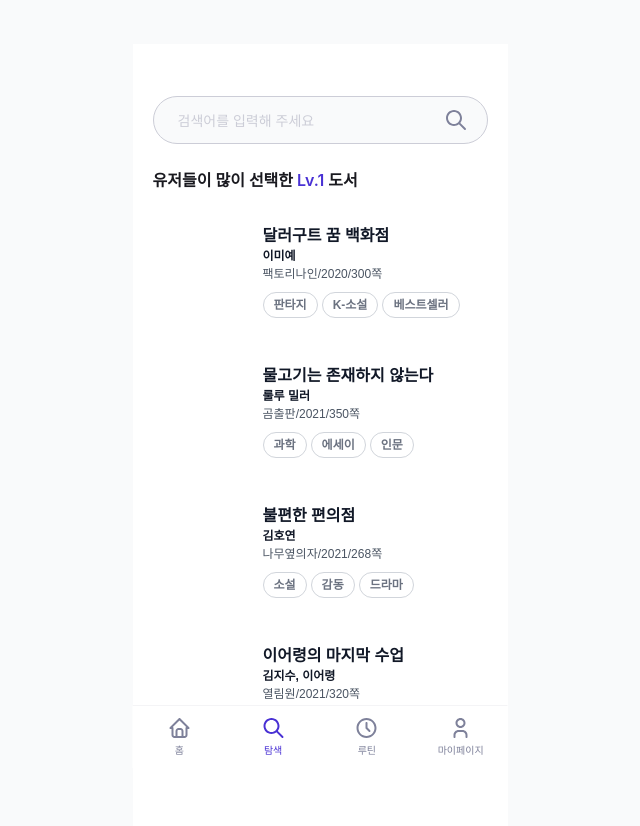
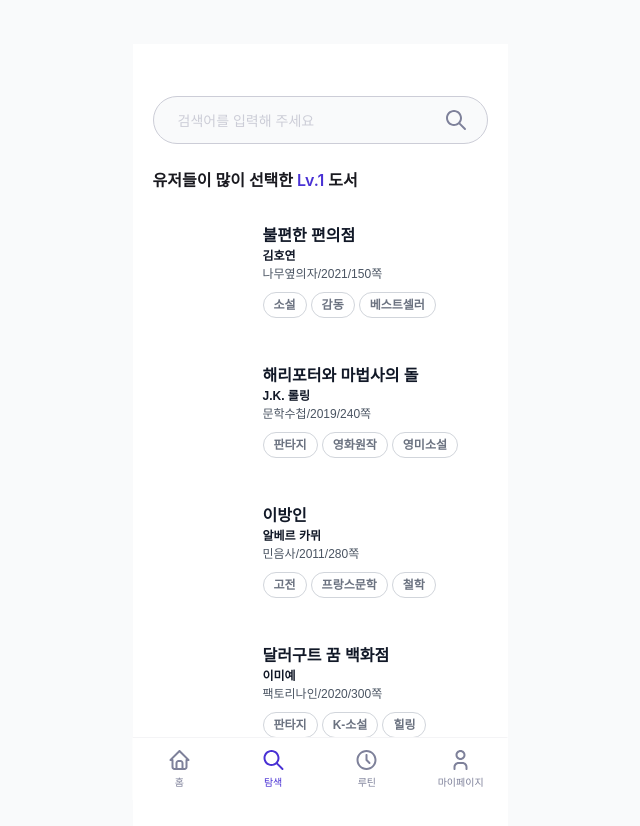
Before and after one commit to Leets-Official/StepBookStep-FE, a React (Vite) app: page / in a window 1280 px wide. Shown: the top 826 px of the page, without its empty margins (320-960 px from the left). Built offline with nearby package versions, Linux system fonts and the light colour scheme; a web font is replaced by a local one.

Commit message:
test : 필터 적용되는지 테스트

```diff
--- a/src/components/BookList/BookList.types.ts
+++ b/src/components/BookList/BookList.types.ts
@@ -21,4 +21,9 @@ export interface BookListProps {
   targetAmount?: number;   // 100
   remainingAmount?: number;// 82
   isAchieved?: boolean;    // 목표 달성 여부
+
+
+  level?: number;
+  country?: string;
+  genre?: string;
 }
--- a/src/pages/Search/Search.styles.ts
+++ b/src/pages/Search/Search.styles.ts
@@ -19,7 +19,7 @@ export const container = `
 
   [&_nav]:bg-white
   [&_nav]:z-50
-  [&_nav]:!bottom-[32px]
+
 `;
 
 export const contentArea = `
@@ -39,7 +39,6 @@ export const headerWrapper = `
   bg-white
 `;
 
-// [수정] 칩들과 필터 버튼을 가로로 배치 (gap-3, overflow-hidden)
 export const filterBar = `
   w-full
   px-[20px]
@@ -54,7 +53,6 @@ export const filterBar = `
   overflow-hidden
 `;
 
-// [추가] 칩 리스트 (가로 스크롤)
 export const chipList = `
   flex
   gap-2
--- a/src/pages/Search/Search.tsx
+++ b/src/pages/Search/Search.tsx
@@ -1,11 +1,13 @@
-import { useState } from "react";
+import { useState, useMemo } from "react"; // [추가] useMemo
 import * as S from "./Search.styles";
+
 import AppBar from "@/components/AppBar/AppBar";
 import BottomBar from "@/components/BottomBar/BottomBar";
 import { BookList } from "@/components/BookList/BookList";
 import TextField from "@/components/TextField/TextField";
 import { Chip } from "@/components/Chip/Chip";
 import { FilterIcon } from "@/assets/icons";
+
 import { dummySearchResults } from "./dummyData";
 import SearchFilter from "./SearchFilter";
 import type { SearchFilterState } from "./Search.types";
@@ -14,6 +16,8 @@ const Search = () => {
   const [searchText, setSearchText] = useState("");
   const [isSearchMode, setIsSearchMode] = useState(false);
   const [isFilterOpen, setIsFilterOpen] = useState(false);
+
+  // 필터 상태
   const [filters, setFilters] = useState<SearchFilterState>({
     keyword: "",
     level: null,
@@ -29,6 +33,14 @@ const Search = () => {
   const handleBackClick = () => {
     setIsSearchMode(false);
     setSearchText("");
+
+    setFilters({
+      keyword: "",
+      level: null,
+      volume: null,
+      country: null,
+      genre: null,
+    });
   };
 
   const handleApplyFilter = (newFilters: SearchFilterState) => {
@@ -43,9 +55,41 @@ const Search = () => {
     }));
   };
 
+  const filteredBooks = useMemo(() => {
+    return dummySearchResults.filter((book) => {
+      if (searchText) {
+        const lowerSearch = searchText.toLowerCase();
+        const matchTitle = book.title.toLowerCase().includes(lowerSearch);
+        const matchAuthor = book.author.toLowerCase().includes(lowerSearch);
+        if (!matchTitle && !matchAuthor) return false;
+      }
+      if (filters.level !== null && book.level !== filters.level) {
+        return false;
+      }
+
+      if (filters.country && book.country !== filters.country) {
+        return false;
+      }
+
+      if (filters.genre && filters.genre !== "장르" && book.genre !== filters.genre) {
+        return false;
+      }
+
+      if (filters.volume) {
+        const pages = book.totalPages;
+        if (filters.volume === "~200쪽" && pages > 200) return false;
+        if (filters.volume === "200~250쪽" && (pages < 200 || pages > 250)) return false;
+        if (filters.volume === "251쪽~" && pages < 251) return false;
+      }
+
+      return true;
+    });
+  }, [searchText, filters]);
+
   return (
     <>
       <style>{`
+        /* 기존 스타일 오버라이드 유지 */
         .search-page-wrapper span[class*="inline-flex"] {
           border-width: 1px !important;
           border-color: rgb(209 213 219) !important;
@@ -85,7 +129,7 @@ const Search = () => {
 
       <div className={S.wrapper}>
         <div className={`${S.container} search-page-wrapper`}>
-          {/* 헤더 영역 */}
+          {/* 1. 헤더 */}
           {isSearchMode ? (
             <AppBar
               mode="search"
@@ -106,16 +150,14 @@ const Search = () => {
             </div>
           )}
 
-          {/* 필터 버튼 + 칩 리스트 */}
+          {/* 2. 서브 헤더 (필터 + 칩) */}
           {isSearchMode ? (
             <div className={S.filterBar}>
-              {/* 필터 버튼 */}
               <button className={S.filterButton} onClick={() => setIsFilterOpen(true)}>
                 {FilterIcon && <FilterIcon className="w-6 h-6 text-gray-500" />}
                 <span className={S.filterText}>필터</span>
               </button>
 
-              {/* 가로 스크롤 */}
               <div className={S.chipList}>
                 {filters.level && (
                   <Chip label={`Lv.${filters.level}`} onDelete={() => handleDeleteChip("level")} />
@@ -126,7 +168,7 @@ const Search = () => {
                 {filters.country && (
                   <Chip label={filters.country} onDelete={() => handleDeleteChip("country")} />
                 )}
-                {filters.genre && (
+                {filters.genre && filters.genre !== "장르" && (
                   <Chip label={filters.genre} onDelete={() => handleDeleteChip("genre")} />
                 )}
               </div>
@@ -139,23 +181,41 @@ const Search = () => {
             </div>
           )}
 
-          {/* 3. 컨텐츠 영역 */}
+          {/* 3. 리스트 영역 */}
           <div className={S.contentArea}>
             <div className={S.listWrapper}>
-              {dummySearchResults.slice(0, 4).map((book, index) => (
+              {/* 검색 모드거나 필터가 하나라도 있으면 -> filteredBooks 전체 노출
+                아무것도 안 한 초기 상태면 -> 추천 도서 4개만 노출 (기존 로직 유지)
+              */}
+              {isSearchMode ||
+              searchText ||
+              filters.level ||
+              filters.volume ||
+              filters.country ||
+              filters.genre ? (
+                filteredBooks.length > 0 ? (
+                  filteredBooks.map((book, index) => (
                     <BookList key={index} {...book} readingState="before" />
-              ))}
+                  ))
+                ) : (
+                  <div className="flex justify-center items-center py-20 text-gray-400">
+                    검색 결과가 없습니다.
+                  </div>
+                )
+              ) : (
+                dummySearchResults
+                  .slice(0, 4)
+                  .map((book, index) => <BookList key={index} {...book} readingState="before" />)
+              )}
             </div>
           </div>
 
-          {/* 4. 하단바 */}
           <BottomBar defaultTab="search" />
 
-          {/* 5. 필터 페이지(모달) */}
           {isFilterOpen && (
             <SearchFilter
-              currentFilters={filters} // 현재 상태 전달
-              onApply={handleApplyFilter} // 적용 핸들러 전달
+              currentFilters={filters}
+              onApply={handleApplyFilter}
               onClose={() => setIsFilterOpen(false)}
             />
           )}
--- a/src/pages/Search/dummyData.ts
+++ b/src/pages/Search/dummyData.ts
@@ -1,6 +1,45 @@
 import type { BookListProps } from "@/components/BookList/BookList.types";
 
 export const dummySearchResults: BookListProps[] = [
+  {
+    readingState: "before",
+    title: "불편한 편의점",
+    author: "김호연",
+    publisher: "나무옆의자",
+    publicYear: "2021",
+    totalPages: 150,
+    tags: ["소설", "감동", "베스트셀러"],
+    level: 1,
+    country: "한국소설",
+    genre: "소설",
+  },
+
+  {
+    readingState: "before",
+    title: "해리포터와 마법사의 돌",
+    author: "J.K. 롤링",
+    publisher: "문학수첩",
+    publicYear: "2019",
+    totalPages: 240,
+    tags: ["판타지", "영화원작", "영미소설"],
+    level: 2,
+    country: "영미소설",
+    genre: "장르",
+  },
+
+  {
+    readingState: "before",
+    title: "이방인",
+    author: "알베르 카뮈",
+    publisher: "민음사",
+    publicYear: "2011",
+    totalPages: 280,
+    tags: ["고전", "프랑스문학", "철학"],
+    level: 3,
+    country: "프랑스소설",
+    genre: "인문",
+  },
+
   {
     readingState: "before",
     title: "달러구트 꿈 백화점",
@@ -8,42 +47,48 @@ export const dummySearchResults: BookListProps[] = [
     publisher: "팩토리나인",
     publicYear: "2020",
     totalPages: 300,
-    tags: ["판타지", "K-소설", "베스트셀러"],
+    tags: ["판타지", "K-소설", "힐링"],
+    level: 1,
+    country: "한국소설",
+    genre: "소설",
   },
+
   {
     readingState: "before",
-    title: "물고기는 존재하지 않는다",
-    author: "룰루 밀러",
-    publisher: "곰출판",
-    publicYear: "2021",
-    totalPages: 350,
-    tags: ["과학", "에세이", "인문"],
+    title: "용의자 X의 헌신",
+    author: "히가시노 게이고",
+    publisher: "재인",
+    publicYear: "2017",
+    totalPages: 220,
+    tags: ["추리", "미스터리", "일본소설"],
+    level: 1,
+    country: "일본소설",
+    genre: "장르",
   },
+
   {
     readingState: "before",
-    title: "불편한 편의점",
-    author: "김호연",
-    publisher: "나무옆의자",
-    publicYear: "2021",
-    totalPages: 268,
-    tags: ["소설", "감동", "드라마"],
+    title: "데미안",
+    author: "헤르만 헤세",
+    publisher: "민음사",
+    publicYear: "2009",
+    totalPages: 180,
+    tags: ["성장", "고전", "독일문학"],
+    level: 2,
+    country: "독일소설",
+    genre: "인문",
   },
+
   {
     readingState: "before",
-    title: "이어령의 마지막 수업",
-    author: "김지수, 이어령",
-    publisher: "열림원",
-    publicYear: "2021",
-    totalPages: 320,
-    tags: ["인문", "철학", "인터뷰"],
-  },
-   {
-    readingState: "before",
-    title: "헤어질 결심 각본",
-    author: "정서경, 박찬욱",
-    publisher: "을유문화사",
-    publicYear: "2022",
-    totalPages: 180,
-    tags: ["예술", "영화", "대본"],
+    title: "삼체",
+    author: "류츠신",
+    publisher: "자음과모음",
+    publicYear: "2013",
+    totalPages: 450,
+    tags: ["SF", "과학", "중국소설"],
+    level: 3,
+    country: "중국소설",
+    genre: "장르",
   },
 ];
```
Lines whose indentation alone changed are shown as unchanged.
